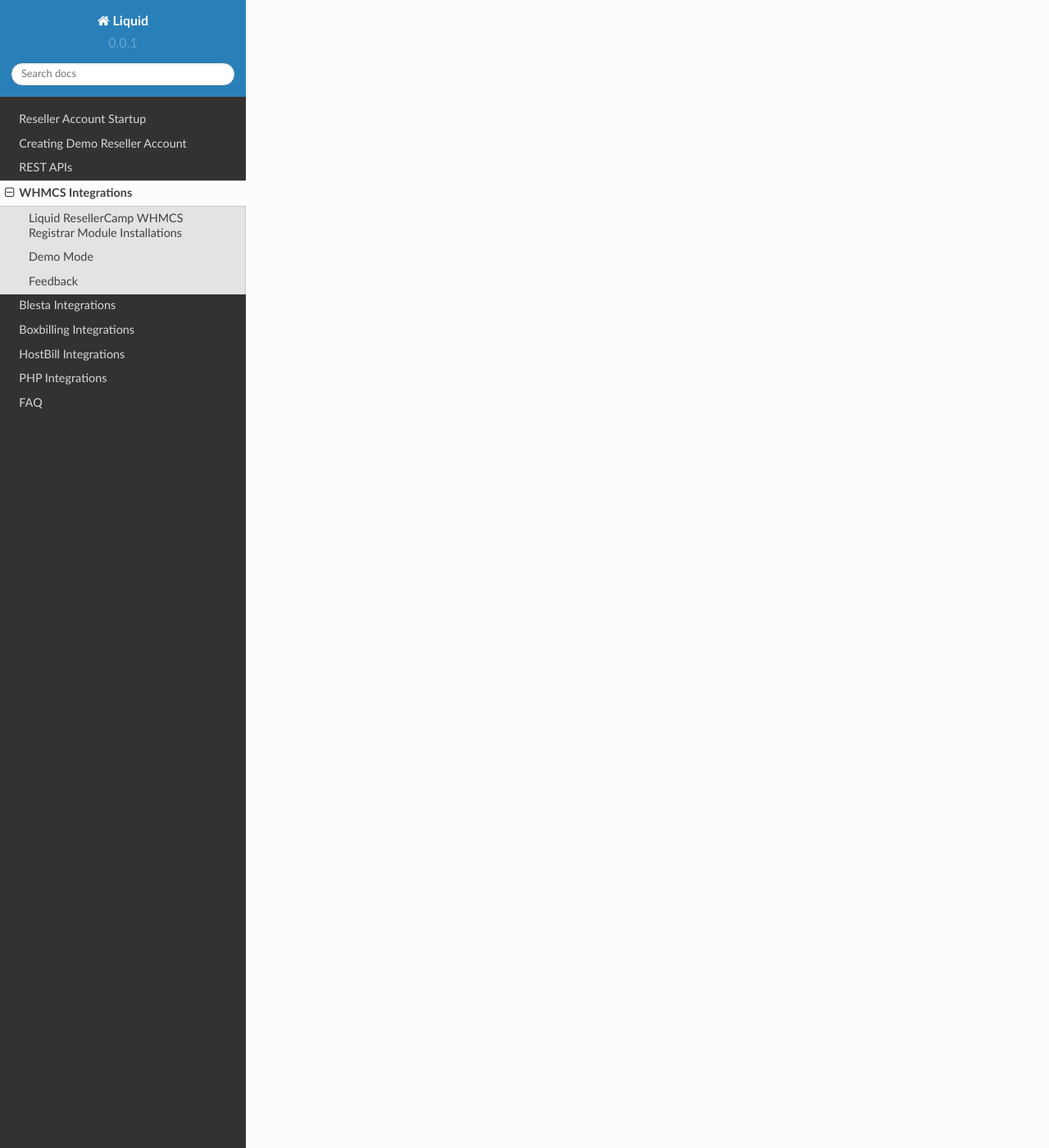
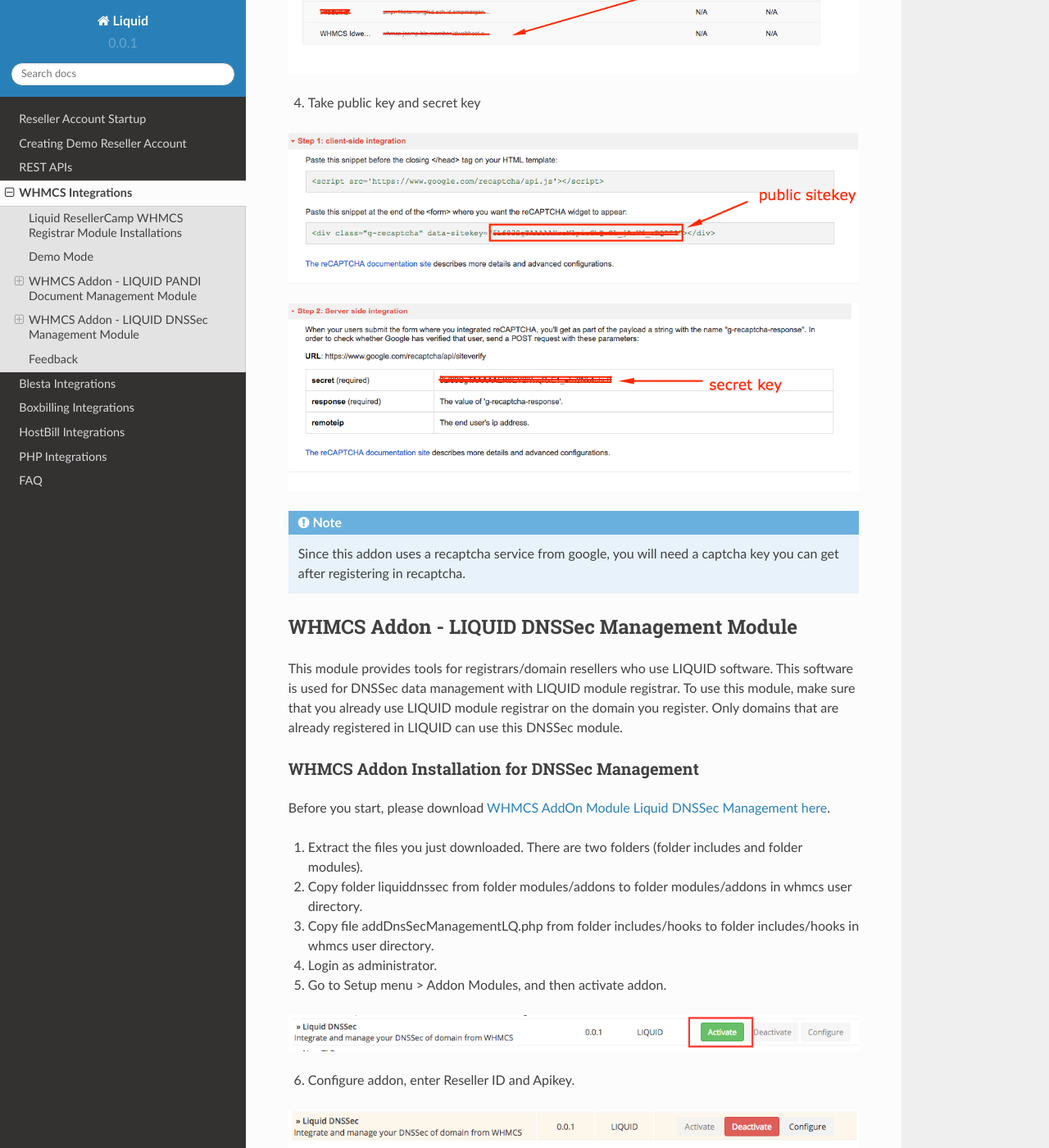
Before and after one commit to liquidregistrar/liquid-docs, a Sphinx documentation site: the page built from docs/source/whmcs.rst, in a window 1280 px wide and 1400 px high, scrolled down 3638 px. Shown: the whole window at 82% size. Built offline with Sphinx 7.4.7 and the Read the Docs theme 2.0.0, drawn with Linux system fonts in a browser that asks for light colours; some of the changed text lies outside the part shown.

Commit message:
WHMCS Addon Integration

```diff
--- a/docs/source/whmcs.rst
+++ b/docs/source/whmcs.rst
@@ -37,6 +37,100 @@
 
 	The demo control panel will try to check the validity of the nameservers in the demo platform and not on the Registry, so you must register the nameservers first before attempting any domain registrations on the demo platform.
 
+WHMCS Addon - LIQUID PANDI Document Management Module
+-----------------------------------------------------
+
+This module provides tools for registrar / domain resellers who use LIQUID software. This module is used for document management of domain registration requirements in PANDI. The required documents can be uploaded using the WHMCS member area and can be managed by registrar/reseller through the WHMCS admin page. Documents that are already uploaded will be automatically sent through URL api.liqu.id thus making the approval process easier.
+
+WHMCS Addon Installation for Uploading Documents to Liquid
+^^^^^^^^^^^^^^^^^^^^^^^^^^^^^^^^^^^^^^^^^^^^^^^^^^^^^^^^^^
+
+Before you start, please download `WHMCS AddOn Module Document Upload here <https://s3-ap-southeast-1.amazonaws.com/liqu.id/resellercamp-whmcsaddon-documentupload.zip>`_.
+
+1. Create a new folder and name it documents inside the folder public_html. Set the permission folder to 777.
+2. Copy the addon files to folder modules/addons.
+3. Login.
+4. Go to Setup menu > Addon Modules, then activate addon.
+
+.. image:: whmcsuploaddoc1.png
+
+5. Configure addon, enter reseller id, apikey, and google recaptcha key (public & server). How to get a google recaptcha key can be seen `here <whmcs.html#how-to-get-google-recaptcha-key>`_.
+
+.. image:: whmcsuploaddoc2.png
+
+6. Modify template to add links to Document Upload page.
+
+
+.. note::
+	Document Upload page can only be accessed in
+
+	http://domainname.com/index.php?m=document_upload&domain_id=ID_Domain
+
+	Link directing to the page can also be added in file clientareadomaindetails.tpl in folder templates/{active_template}/
+
+	Example of link code:
+
+	<a href="index.php?m=document_upload&domain_id={$domainid}" class="btn btn-primary">Upload Document</a>
+
+How to get Google Recaptcha Key
+^^^^^^^^^^^^^^^^^^^^^^^^^^^^^^^
+
+1. Go to https://www.google.com/recaptcha/admin#list
+2. Create a new sitekey
+
+.. image:: recaptcha1.png
+
+3. Select a sitekey
+
+.. image:: recaptcha2.png
+
+4. Take public key and secret key
+
+.. image:: recaptcha3.png
+.. image:: recaptcha4.png
+
+.. note::
+	Since this addon uses a recaptcha service from google, you will need a captcha key you can get after registering in recaptcha.
+
+WHMCS Addon - LIQUID DNSSec Management Module
+---------------------------------------------
+
+This module provides tools for registrars/domain resellers who use LIQUID software. This software is used for DNSSec data management with LIQUID module registrar. To use this module, make sure that you already use LIQUID module registrar on the domain you register. Only domains that are already registered in LIQUID can use this DNSSec module.
+
+WHMCS Addon Installation for DNSSec Management
+^^^^^^^^^^^^^^^^^^^^^^^^^^^^^^^^^^^^^^^^^^^^^^
+
+Before you start, please download `WHMCS AddOn Module Liquid DNSSec Management here <https://s3-ap-southeast-1.amazonaws.com/liqu.id/resellercamp-whmcsaddon-liquiddssec.zip>`_.
+
+1. Extract the files you just downloaded. There are two folders (folder includes and folder modules).
+2. Copy folder liquiddnssec from folder modules/addons to folder modules/addons in whmcs user directory.
+3. Copy file addDnsSecManagementLQ.php from folder includes/hooks to folder includes/hooks in whmcs user directory.
+4. Login as administrator.
+5. Go to Setup menu > Addon Modules, and then activate addon.
+
+.. image:: whmcsdnssec1.png
+
+6. Configure addon, enter Reseller ID and Apikey.
+
+.. image:: whmcsdnssec2.png
+
+7. After the installation and configuration is done, Liquid DNSSec submenu will appear in Addons menu on the admin page.
+
+.. image:: whmcsdnssec3.png
+
+8. DNSSec Management submenu will appear in the Domain menu on the client page.
+
+.. image:: whmcsdnssec4.png
+
+9. DNSSec Management submenu will also appear on the sidebar of Manage menu on the client domain details page.
+
+.. image:: whmcsdnssec5.png
+
+
+Demo Mode of DNSSec Management
+^^^^^^^^^^^^^^^^^^^^^^^^^^^^^^
+
+Enter your demo account details under Setup menu > Addon Modules, in Liquid DNSSec. With the Test Mode checkbox ticked you can now manage your dnssec domain in WHMCS, the dnssec domain will appear on your demo ResellerCamp account but no domain will actually be registered and you will not be charged.
 
 Feedback
 ---------
```
Also changed, not shown: docs/source/recaptcha1.png (added), docs/source/recaptcha2.png (added), docs/source/recaptcha3.png (added), docs/source/recaptcha4.png (added), docs/source/whmcsdnssec1.png (added), docs/source/whmcsdnssec2.png (added), docs/source/whmcsdnssec3.png (added), docs/source/whmcsdnssec4.png (added), docs/source/whmcsdnssec5.png (added), docs/source/whmcsuploaddoc1.png (added), docs/source/whmcsuploaddoc2.png (added).
